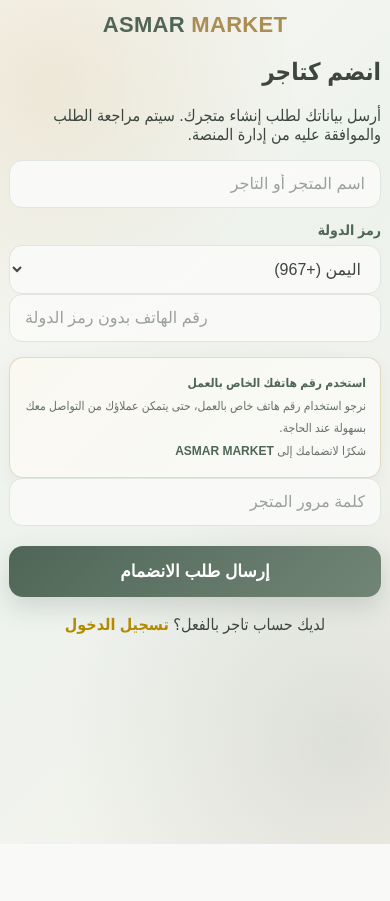
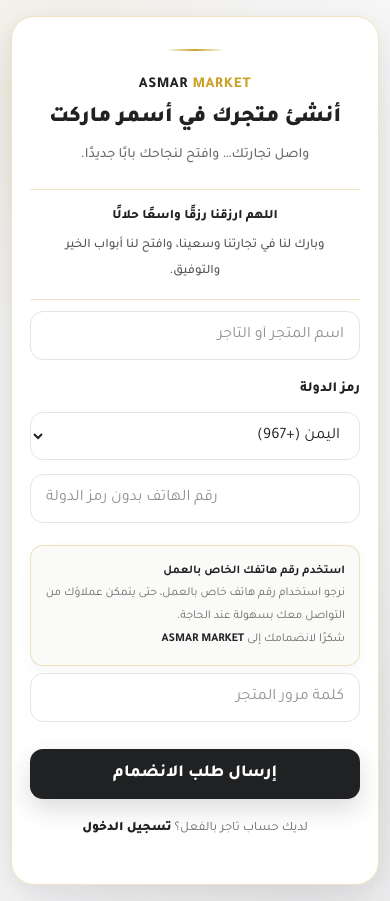
Before and after one commit to badiel711dg-dotcom/ASMAR-MARKET, a Flask app: page /merchant/register in a window 390 px wide. Before the commit the page ends 844 px from the top, so only its background shows below. Run offline with Flask 3, Linux system fonts and the light colour scheme; parts of the project's set-up code (start-up, migrations or seed data) failed here and were passed over.

Commit message:
Upgrade customer and merchant authentication UI

```diff
--- a/templates/merchant_register.html
+++ b/templates/merchant_register.html
@@ -3,31 +3,36 @@
 <head>
 <meta charset="UTF-8">
 <meta name="viewport" content="width=device-width,initial-scale=1">
-<title>انضم كتاجر - ASMAR MARKET</title>
+<title>إنشاء متجر | أسمر ماركت</title>
 
 <style>
+@import url('https://fonts.googleapis.com/css2?family=Tajawal:wght@400;500;700;800;900&display=swap');
+
 :root{
- --sage:#718575;
- --sage-dark:#4f6656;
- --champagne:#c9ad70;
- --champagne-soft:#e7d8b5;
- --text:#3d463f;
- --muted:#7b847d;
- --line:#dfe5df;
+ --black:#202123;
+ --gold:#C9A227;
+ --gold-soft:#E8D9A8;
+ --bg:#F7F7F8;
+ --white:#FFFFFF;
+ --text:#202123;
+ --muted:#6B6B6B;
+ --line:#E5E5E5;
 }
 
 *{box-sizing:border-box}
 
+html,body{min-height:100%}
+
 body{
  margin:0;
  min-height:100vh;
- padding:20px 12px;
- font-family:Arial,"Tahoma",sans-serif;
+ padding:24px 14px;
+ font-family:"Tajawal",Arial,Tahoma,sans-serif;
  color:var(--text);
  background:
-  radial-gradient(circle at 12% 10%,rgba(201,173,112,.20),transparent 30%),
-  radial-gradient(circle at 88% 88%,rgba(113,133,117,.18),transparent 35%),
-  linear-gradient(135deg,#f8f7f2 0%,#edf2ed 48%,#f7f4ed 100%);
+  radial-gradient(circle at 12% 10%,rgba(201,162,39,.09),transparent 30%),
+  radial-gradient(circle at 88% 88%,rgba(32,33,35,.05),transparent 34%),
+  var(--bg);
 }
 
 .container{
@@ -39,72 +44,92 @@
 
 .card{
  position:relative;
- padding:31px 25px 27px;
- background:rgba(255,255,255,.90);
- border:1px solid rgba(201,173,112,.35);
- border-radius:28px;
+ width:100%;
+ padding:38px 28px 30px;
+ background:rgba(255,255,255,.97);
+ border:1px solid rgba(201,162,39,.28);
+ border-radius:26px;
  box-shadow:
-  0 24px 70px rgba(70,85,72,.15),
-  0 3px 14px rgba(70,85,72,.07);
- backdrop-filter:blur(16px);
+  0 30px 80px rgba(32,33,35,.10),
+  0 6px 20px rgba(32,33,35,.055);
 }
 
 .card:before{
  content:"";
  display:block;
  width:58px;
- height:3px;
- margin:0 auto 20px;
+ height:2px;
+ margin:0 auto 25px;
  border-radius:10px;
- background:linear-gradient(90deg,var(--champagne),#e5d4a8,var(--champagne));
+ background:linear-gradient(
+  90deg,
+  transparent,
+  var(--gold),
+  transparent
+ );
+}
+
+.brand{
+ text-align:center;
+ margin-bottom:8px;
+ color:var(--black);
+ font-size:15px;
+ font-weight:800;
+ letter-spacing:.5px;
+}
+
+.brand span{
+ color:var(--gold);
 }
 
 h1{
+ margin:0;
  text-align:center;
- margin:0;
- color:var(--sage-dark);
- font-size:24px;
+ color:var(--black);
+ font-size:25px;
+ line-height:1.5;
  font-weight:900;
- letter-spacing:.3px;
 }
 
 .subtitle{
+ margin:7px 0 20px;
  text-align:center;
  color:var(--muted);
- margin:8px 0 25px;
- font-size:15px;
- line-height:1.7;
+ font-size:14px;
+ line-height:1.9;
+ font-weight:500;
 }
 
 label{
  display:block;
  margin:14px 0 7px;
- color:var(--sage-dark);
+ color:var(--black);
  font-size:14px;
  font-weight:800;
 }
 
 input,select{
  width:100%;
- box-sizing:border-box;
  padding:14px 15px;
+ margin:7px 0;
  border:1px solid var(--line);
  border-radius:13px;
+ background:var(--white);
+ color:var(--text);
+ font-family:inherit;
  font-size:16px;
- background:rgba(250,251,248,.96);
- color:var(--text);
  outline:none;
- transition:.2s ease;
+ transition:border-color .2s ease,box-shadow .2s ease,background .2s ease;
 }
 
 input:focus,select:focus{
- border-color:var(--champagne);
+ border-color:var(--gold);
  background:#fff;
- box-shadow:0 0 0 4px rgba(201,173,112,.12);
+ box-shadow:0 0 0 4px rgba(201,162,39,.10);
 }
 
 input::placeholder{
- color:#9aa19b;
+ color:#929292;
 }
 
 button{
@@ -112,40 +137,60 @@
  margin-top:20px;
  padding:15px;
  border:0;
- border-radius:14px;
- background:linear-gradient(135deg,var(--sage-dark),var(--sage));
+ border-radius:13px;
+ background:var(--black);
  color:#fff;
+ font-family:inherit;
  font-size:17px;
  font-weight:800;
  cursor:pointer;
- box-shadow:0 10px 24px rgba(79,102,86,.20);
- transition:.2s ease;
+ box-shadow:0 10px 24px rgba(32,33,35,.16);
+ transition:transform .2s ease,box-shadow .2s ease;
 }
 
 button:hover{
  transform:translateY(-1px);
- box-shadow:0 13px 28px rgba(79,102,86,.25);
+ box-shadow:0 14px 30px rgba(32,33,35,.22);
 }
 
-.gold{
- color:#a98d55;
+button:active{
+ transform:translateY(0);
 }
 
 .business-phone-info{
  margin-top:15px;
  padding:14px;
- border:1px solid rgba(201,173,112,.42);
- border-radius:14px;
- background:linear-gradient(135deg,#faf8f1,#f8faf7);
- color:#667069;
+ border:1px solid rgba(201,162,39,.28);
+ border-radius:13px;
+ background:#FAFAF8;
+ color:var(--muted);
  font-size:12px;
  line-height:1.9;
  text-align:right;
- box-shadow:0 5px 16px rgba(70,85,72,.06);
+ box-shadow:0 5px 16px rgba(32,33,35,.04);
 }
 
 .business-phone-info strong{
- color:var(--sage-dark);
+ color:var(--black);
+}
+
+.business-blessing{
+ margin:18px 0 4px;
+ padding:14px 15px;
+ border-top:1px solid rgba(201,162,39,.28);
+ border-bottom:1px solid rgba(201,162,39,.28);
+ text-align:center;
+ color:#555;
+ font-size:13px;
+ line-height:2;
+ font-weight:500;
+}
+
+.business-blessing strong{
+ display:block;
+ margin-bottom:3px;
+ color:var(--black);
+ font-weight:800;
 }
 
 .phone-recovery-link{
@@ -155,45 +200,53 @@
 
 .phone-recovery-link a{
  display:inline-block;
- color:#80683d;
+ color:var(--black);
  font-size:13px;
  font-weight:800;
  text-decoration:none;
  padding:9px 14px;
- border:1px solid var(--champagne-soft);
+ border:1px solid var(--gold-soft);
  border-radius:11px;
- background:#fbf8ef;
+ background:#FCFAF3;
 }
 
 .error{
- background:#fff2f1;
- color:#a64d49;
+ background:#fff7f6;
+ color:#a33b36;
  border:1px solid #efd1cf;
  padding:12px;
- border-radius:12px;
+ border-radius:11px;
  margin-bottom:15px;
  text-align:center;
  font-size:14px;
 }
 
-a{
- color:var(--sage-dark);
- text-decoration:none;
- font-weight:800;
+.card p{
+ color:var(--muted);
+ font-size:13px;
+ line-height:1.9;
+ text-align:center;
+ margin:0 0 18px;
 }
 
-a:hover{
- color:#80683d;
+.card p a{
+ color:var(--black) !important;
+ font-weight:900;
+ text-decoration:none;
+}
+
+.card p a:hover{
+ color:var(--gold) !important;
 }
 
 @media(max-width:480px){
  body{
-  padding:12px 9px;
+  padding:16px 11px;
  }
 
  .card{
-  padding:28px 17px 23px;
-  border-radius:24px;
+  padding:32px 18px 25px;
+  border-radius:23px;
  }
 
  h1{
@@ -209,16 +262,21 @@
 
 <body>
 
-<div class="box">
+<div class="container">
+<div class="card">
 
-<h1>ASMAR <span class="gold">MARKET</span></h1>
+<div class="brand">ASMAR <span>MARKET</span></div>
 
-<h2>انضم كتاجر</h2>
+<h1>أنشئ متجرك في أسمر ماركت</h1>
 
-<p>
-أرسل بياناتك لطلب إنشاء متجرك.
-سيتم مراجعة الطلب والموافقة عليه من إدارة المنصة.
-</p>
+<div class="subtitle">
+واصل تجارتك… وافتح لنجاحك بابًا جديدًا.
+</div>
+
+<div class="business-blessing">
+<strong>اللهم ارزقنا رزقًا واسعًا حلالًا</strong>
+وبارك لنا في تجارتنا وسعينا، وافتح لنا أبواب الخير والتوفيق.
+</div>
 
 <form method="POST">
     <input type="hidden" name="csrf_token" value="{{ csrf_token }}">
@@ -285,6 +343,7 @@
 </form>
 
 </div>
+</div>
 
 </body>
 </html>
```
Also changed, not shown: templates/customer_login.html (+93 -50 lines), templates/customer_register.html (+98 -65 lines), templates/merchant_login.html (+87 -56 lines).
